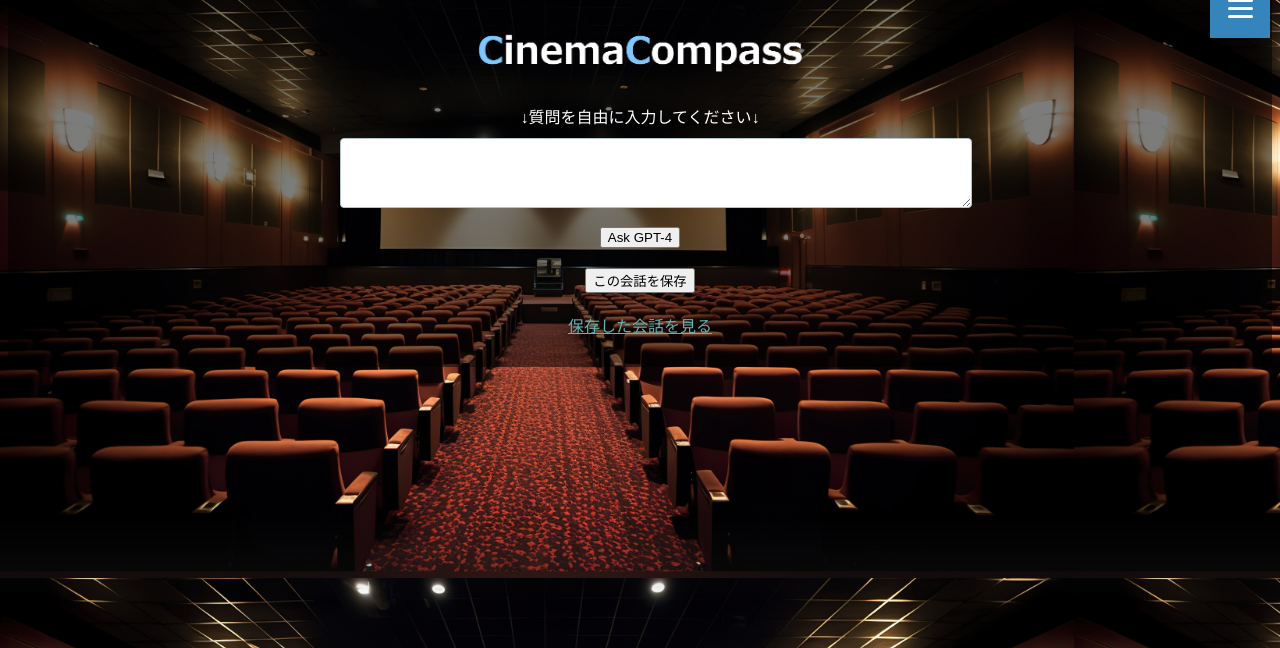
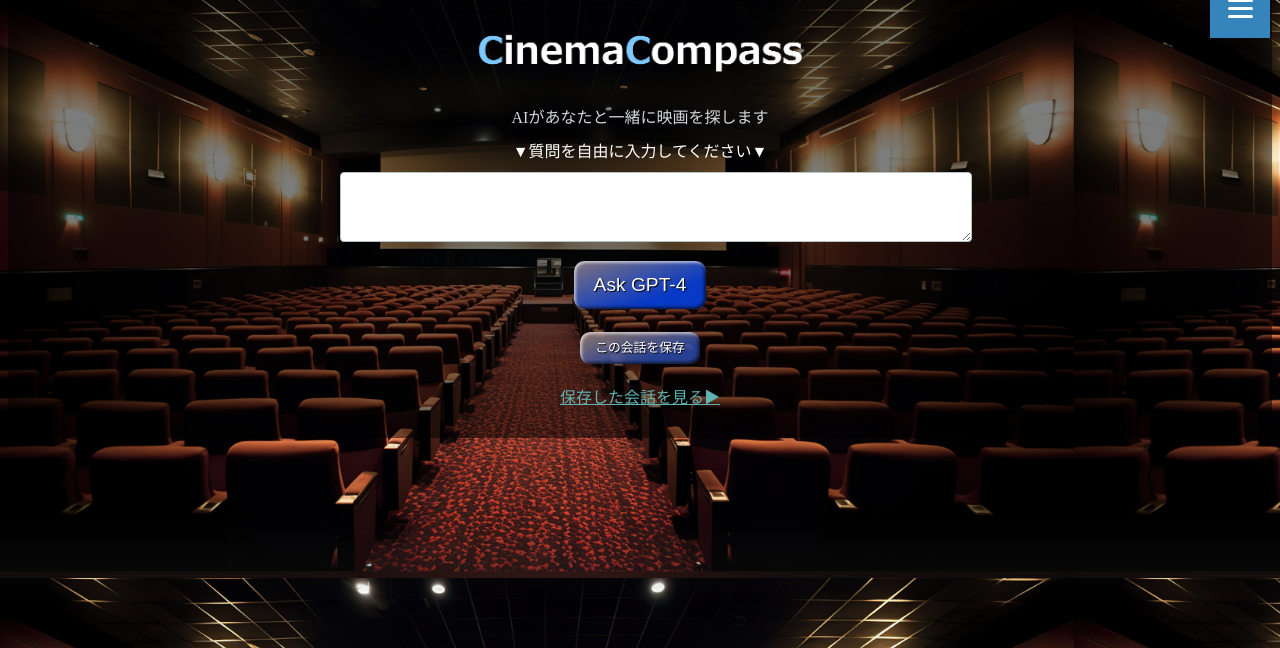
Before and after one commit to s1f102103044/GPT_app, a Django app: page /question in a window 1280 px wide. Shown: the part 32-680 px from the top of the page. Run offline with Django 4.2, Linux system fonts and the light colour scheme.

Commit message:
ボタン、デザイン系もろもろ

```diff
--- a/video_site/static/css/question.css
+++ b/video_site/static/css/question.css
@@ -291,3 +291,67 @@ button,
     display: block; /* ブロックレベル要素にします */
     margin: 10px auto; /* 上下に余白を設定し、左右は自動で中央に配置します */
 }
+
+
+.styled {
+    border: 0;
+    line-height: 2.5;
+    padding: 0 20px;
+    font-size: 1.2rem;
+    text-align: center;
+    color: #fff;
+    text-shadow: 1px 1px 1px #000;
+    border-radius: 10px;
+    background-color: rgba(8, 74, 255, 0.967);
+    background-image: linear-gradient(
+      to top left,
+      rgba(0, 0, 0, 0.2),
+      rgba(0, 0, 0, 0.2) 30%,
+      rgba(187, 137, 66, 0.688)
+    );
+    box-shadow:
+      inset 2px 2px 3px rgba(255, 255, 255, 0.6),
+      inset -2px -2px 3px rgba(0, 0, 0, 0.6);
+  }
+
+  .styled:hover {
+    background-color: rgba(42, 242, 132, 0.881);
+  }
+
+  .styled:active {
+    box-shadow:
+      inset -2px -2px 3px rgba(255, 255, 255, 0.6),
+      inset 2px 2px 3px rgba(0, 0, 0, 0.6);
+  }
+
+
+  .styled1 {
+    border: 0;
+    line-height: 2.5;
+    padding: 0 15px;
+    font-size: 0.8rem;
+    text-align: center;
+    color: #fff;
+    text-shadow: 1px 1px 1px #000;
+    border-radius: 10px;
+    background-color: rgba(62, 106, 239, 0.762);
+    background-image: linear-gradient(
+      to top left,
+      rgba(0, 0, 0, 0.2),
+      rgba(0, 0, 0, 0.2) 30%,
+      rgba(187, 137, 66, 0.688)
+    );
+    box-shadow:
+      inset 2px 2px 3px rgba(255, 255, 255, 0.6),
+      inset -2px -2px 3px rgba(0, 0, 0, 0.6);
+  }
+
+  .styled1:hover {
+    background-color: rgba(42, 242, 125, 0.832);
+  }
+
+  .styled1:active {
+    box-shadow:
+      inset -2px -2px 3px rgba(255, 255, 255, 0.6),
+      inset 2px 2px 3px rgba(0, 0, 0, 0.6);
+  }
--- a/video_site/static/css/top.css
+++ b/video_site/static/css/top.css
@@ -35,7 +35,7 @@ footer {
   justify-content: center;
   align-items: center;
   z-index: 90;
-  background-color: #3584BB;
+  background-color: #3583bbbe;
 }
 
 .menu-btn span,
@@ -92,7 +92,7 @@ footer {
 }
 
 .menu-content ul li {
-  border-bottom: solid 1px #FFFFFF;
+  border-bottom: solid 1px #121111;
   list-style: none;
 }
 
@@ -127,7 +127,7 @@ footer {
   left: 100%;
   /*leftの値を変更してメニューを画面外へ*/
   z-index: 80;
-  background-color: #3584BB;
+  background-color: #3583bbf8;
   transition: all 0.5s;
   /*アニメーション設定*/
 }
--- a/video_site/templates/video/help.html
+++ b/video_site/templates/video/help.html
@@ -95,7 +95,7 @@
     {% endfor %}
 </ul>
 {% else %}
-<h2 style="color: rgb(255, 253, 251);">＜ヘルプ＞</h2>
+<h2 style="color: rgb(255, 253, 251);">▼ヘルプ▼</h2>
 {% endif %}
 
 <details style="background-color: rgba(28, 26, 26, 0.5);">
--- a/video_site/templates/video/info.html
+++ b/video_site/templates/video/info.html
@@ -97,7 +97,7 @@
     {% endfor %}
 </ul>
 {% else %}
-<h2 style="color: rgb(255, 255, 255);">＜問い合わせ＞</h2>
+<h2 style="color: rgb(255, 255, 255);">▼問い合わせ▼</h2>
 {% endif %}
 
     <p>基本的使い方、味方については以下のページにて記載してあります。</p>
--- a/video_site/templates/video/question.html
+++ b/video_site/templates/video/question.html
@@ -82,15 +82,19 @@
 
                 <form style="text-align: center" class="question-form" method="post">
                     {% csrf_token %}
-                    <label class="question-label" for="user_input">↓質問を自由に入力してください↓</label>
+                    <label style="color: rgba(240, 248, 255, 0.863);" class="question-label" for="user_input">AIがあなたと一緒に映画を探します</label>
+                    <label class="question-label" for="user_input">▼質問を自由に入力してください▼</label>
                     <div class="user_input">
                         <textarea id="user_input" name="user_input"></textarea>
                     </div>
 
-                    <div class="form-group">
-                        <button type="submit">Ask GPT-4</button>
-                    </div>
+                    <!--<div class="form-group">-->
+                        <button class="favorite styled" type="submit">Ask GPT-4</button>
+
                 </form>
+
+                <h5> </h5>
+
 
                 {% if answer %}
                 <div class="answer-section">
@@ -103,13 +107,13 @@
                     <input type="hidden" name="user_input" value="{{ user_input }}">
                     <input type="hidden" name="answer" value="{{ answer }}">
                     <div class="form-group">
-                        <input type="submit" value="この会話を保存">
+                        <input class="favorites styled1" type="submit" value="この会話を保存">
                     </div>
 
                 </form>
 
                 <div class="form-group save">
-                    <a href="{% url 'view_conversations' %}">保存した会話を見る</a>
+                    <a href="{% url 'view_conversations' %}">保存した会話を見る▶</a>
                 </div>
                 <!--<a style="color: rgb(80, 142, 142);" href="{% url 'top' %}">トップページへ戻る</a>-->
          </form>
```
Also changed, not shown: video_site/static/css/conversation.css (+74 -0 lines), video_site/templates/video/conversations.html (+9 -4 lines), video_site/templates/video/register.html (+4 -3 lines), video_site/templates/video/top.html (+4 -4 lines), db.sqlite3.
